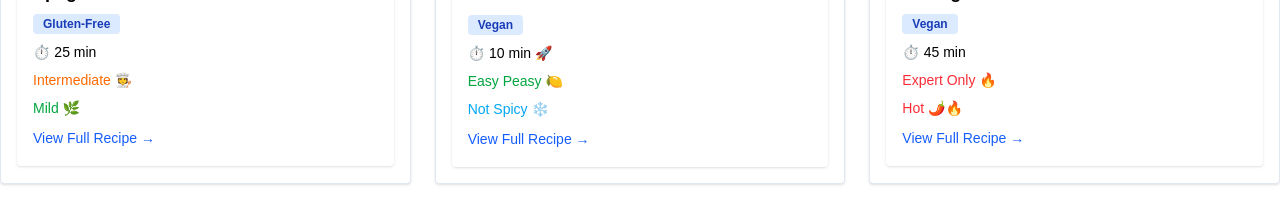
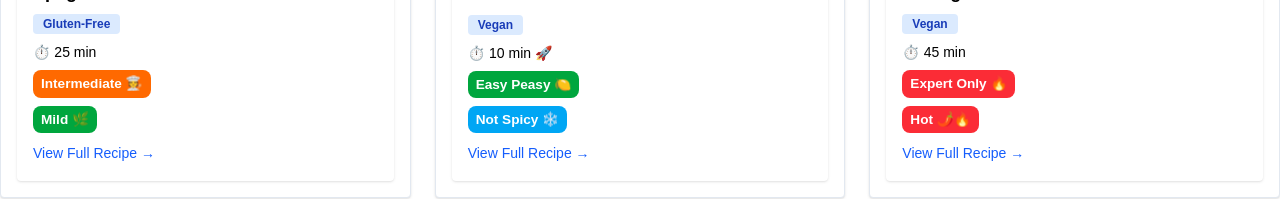
Before and after one commit to cmhfl92/recipe-search-app, a Next.js app: page / in a window 1280 px wide. Both pictures are taken after typing "Sample" into the empty fields and a click on the button "Search". Shown: the part 479-678 px from the top of the page. Built offline with nearby package versions, Linux system fonts and the light colour scheme; no server answers.

Commit message:
refactored both recipe/spicelevel badges into one genericBadge component. Reusing the styling for badges in one centralized location.

```diff
--- /dev/null
+++ b/src/app/components/genericBadge.tsx
@@ -0,0 +1,26 @@
+type GenericBadgeProps<T extends string> = {
+  type: T;
+  map: Record<T, { label: string; color: string }>;
+};
+
+export function GenericBadge<T extends string>({
+  type,
+  map,
+}: GenericBadgeProps<T>) {
+  const { label, color } = map[type];
+  return (
+    <span
+      style={{
+        backgroundColor: color,
+        padding: '0.25rem 0.5rem',
+        borderRadius: '8px',
+        color: 'white',
+        fontWeight: 'bold',
+        fontSize: '0.85rem',
+        display: 'inline-block',
+      }}
+    >
+      {label}
+    </span>
+  );
+}
--- a/src/app/components/recipeDifficultyBadge.tsx
+++ b/src/app/components/recipeDifficultyBadge.tsx
@@ -19,7 +19,7 @@
 // };
 
 //refactored/combined badge component record types for recipes
-const RecipeBadge = CreateBadgeMap<RecipeDifficulty>({
+export const RecipeBadge = CreateBadgeMap<RecipeDifficulty>({
   [RecipeDifficulty.Easy]: {
     label: 'Easy Peasy 🍋',
     color: 'oklch(0.627 0.194 149.214)',
@@ -34,15 +34,16 @@
   },
 });
 
-export default function RecipeDifficultyBadge({
-  difficulty,
-}: {
-  difficulty: RecipeDifficulty;
-}) {
-  const { label, color } = RecipeBadge[difficulty];
-  return (
-    <>
-      <span style={{ color }}>{label}</span>
-    </>
-  );
-}
+//refactored into GenericBadge component
+// export default function RecipeDifficultyBadge({
+//   difficulty,
+// }: {
+//   difficulty: RecipeDifficulty;
+// }) {
+//   const { label, color } = RecipeBadge[difficulty];
+//   return (
+//     <>
+//       <span style={{ color }}>{label}</span>
+//     </>
+//   );
+// }
--- a/src/app/components/spiceBadge.tsx
+++ b/src/app/components/spiceBadge.tsx
@@ -22,7 +22,7 @@
 // };
 
 //combining my spiceLevel records into one
-const SpiceLevelBadge = CreateBadgeMap<SpiceLevel>({
+export const SpiceLevelBadge = CreateBadgeMap<SpiceLevel>({
   [SpiceLevel.NoSpice]: {
     label: 'Not Spicy ❄️',
     color: 'oklch(0.685 0.169 237.323)',
@@ -41,11 +41,12 @@
   },
 });
 
-export default function SpiceBadge({ spiceLevel }: { spiceLevel: SpiceLevel }) {
-  const { label, color } = SpiceLevelBadge[spiceLevel];
-  return (
-    <>
-      <span style={{ color }}>{label}</span>
-    </>
-  );
-}
+//refactored into GenericBadge component
+// export default function SpiceBadge({ spiceLevel }: { spiceLevel: SpiceLevel }) {
+//   const { label, color } = SpiceLevelBadge[spiceLevel];
+//   return (
+//     <>
+//       <span style={{ color }}>{label}</span>
+//     </>
+//   );
+// }
--- a/src/app/page.tsx
+++ b/src/app/page.tsx
@@ -8,10 +8,9 @@
 import { useRouter } from 'next/navigation';
 import ThemeToggle from './components/themeToggle';
 import { useTheme } from './lib/themeContext';
-import RecipeDifficultyBadge, {
-  RecipeDifficulty,
-} from './components/recipeDifficultyBadge';
-import SpiceBadge from './components/spiceBadge';
+import { RecipeBadge } from './components/recipeDifficultyBadge';
+import { SpiceLevelBadge } from './components/spiceBadge';
+import { GenericBadge } from './components/genericBadge';
 
 export default function Homepage() {
   const { addFavorite, removeFavorite, isFavorite } = useFavorites();
@@ -134,10 +133,12 @@
                   <QuickBadge time={recipe.totalTime} />
                 </p>
                 <p className='text-sm mb-2'>
-                  <RecipeDifficultyBadge difficulty={recipe.difficulty} />
+                  {/* <RecipeDifficultyBadge difficulty={recipe.difficulty} /> */}
+                  <GenericBadge type={recipe.difficulty} map={RecipeBadge} />
                 </p>
                 <p className='text-sm mb-2'>
-                  <SpiceBadge spiceLevel={recipe.spice} />
+                  {/* <SpiceBadge spiceLevel={recipe.spice} /> */}
+                  <GenericBadge type={recipe.spice} map={SpiceLevelBadge} />
                 </p>
 
                 <a
```
